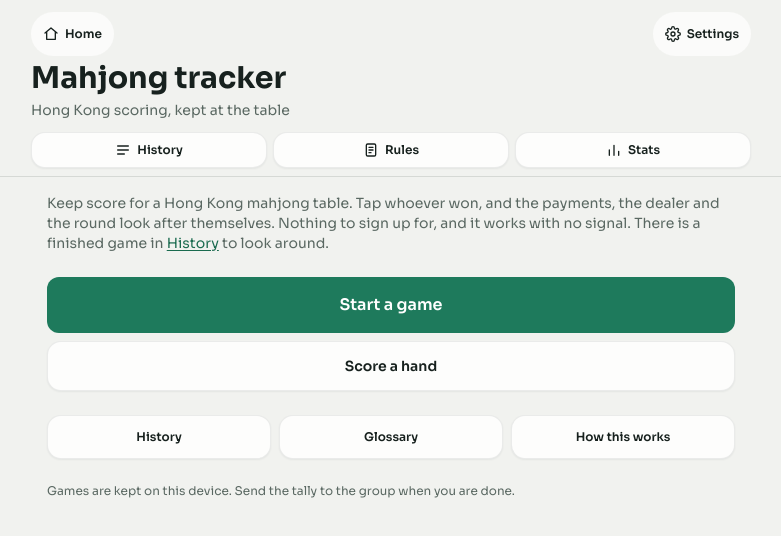
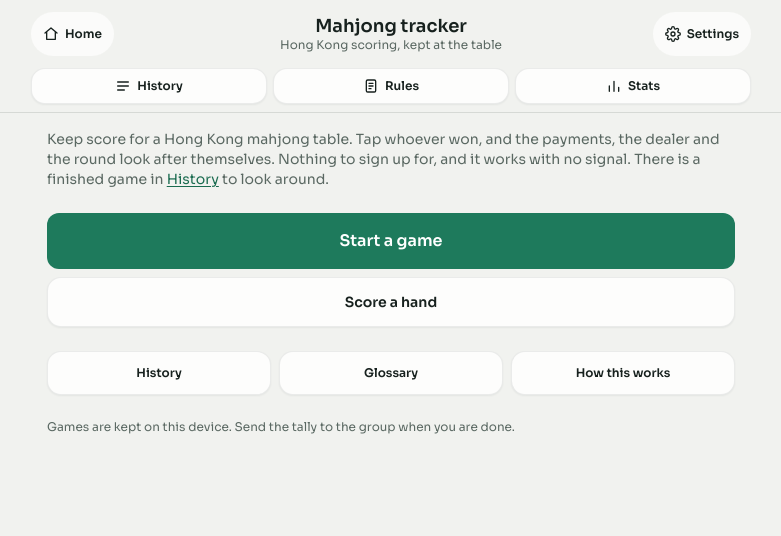
Before and after one commit to andywongad/mahjong-tracker, a Next.js app: page / in a window 1280 px wide. Shown: the top 536 px of the page, without its empty margins (249-1030 px from the left). Built offline with nearby package versions, Linux system fonts and the light colour scheme.

Commit message:
Update AppHeader.tsx

```diff
--- a/components/ui/AppHeader.tsx
+++ b/components/ui/AppHeader.tsx
@@ -80,66 +80,44 @@ export function AppHeader({
         '--bar-muted': 'var(--muted)',
       };
 
-  const titleBlock = (
-    <>
-      <h1
-        className={
-          onFelt
-            ? 'truncate text-base leading-tight font-semibold tablet:text-lg'
-            : 'truncate text-2xl leading-tight font-bold tablet:text-3xl'
-        }
+  return (
+    <header className="sticky top-0 z-30">
+      <div
+        className="pad-safe-top px-4 pb-3"
+        style={barTokens as React.CSSProperties}
       >
+        <div className={wide ? 'page-wide' : 'page-column'}>
+          {/* One arrangement on both tones, so only the colour changes from
+            screen to screen. A grid, not flex: two side tracks of 1fr are
+            equal by definition, which is what puts the title in the true
+            centre whether a side holds two buttons or none. Flex sides grow
+            from different bases, which left it up to 47px off centre.
+
+            The title is 16px on a phone because that is what fits between
+            the buttons: the middle track is 120px wide at 320px, and
+            "Aug 19, 2026" needs 122px at 18px against 108px at 16px. */}
+          <div className="grid grid-cols-[1fr_auto_1fr] items-center gap-2">
+            <div className="flex min-w-0 items-center gap-1">{left}</div>
+
+            <div className="min-w-0 text-center">
+              <h1 className="truncate text-base leading-tight font-semibold tablet:text-lg">
                 {title}
               </h1>
               {subtitle && (
                 <p
-          className={`truncate ${onFelt ? 'text-xs' : 'mt-0.5 text-sm'}`}
+                  className="truncate text-xs"
                   style={{ color: 'var(--bar-muted)' }}
                 >
                   {subtitle}
                 </p>
               )}
-    </>
-  );
+            </div>
 
-  return (
-    <header className="sticky top-0 z-30">
-      <div
-        className={`pad-safe-top px-4 ${onFelt ? 'pb-3' : 'pb-1'}`}
-        style={barTokens as React.CSSProperties}
-      >
-        <div className={wide ? 'page-wide' : 'page-column'}>
-          {onFelt ? (
-            // A grid, not flex: two side tracks of 1fr are equal by
-            // definition, which is what puts the title in the true centre
-            // whether a side holds two buttons or none. Flex sides grow from
-            // different bases, which left it up to 47px off centre.
-            <div className="grid grid-cols-[1fr_auto_1fr] items-center gap-2">
-              <div className="flex min-w-0 items-center gap-1">{left}</div>
-              <div className="min-w-0 text-center">{titleBlock}</div>
             <div className="flex min-w-0 items-center justify-end gap-1">
               {rightSide}
               {onClose && <CloseButton onClose={onClose} label={closeLabel} />}
             </div>
           </div>
-          ) : (
-            // The way the reference does it: the controls are a quiet row of
-            // their own, and the title has the next line to itself at full
-            // size. A big title cannot be centred between two buttons without
-            // being squeezed by them.
-            <>
-              <div className="flex items-center justify-between gap-2">
-                <div className="flex min-w-0 items-center gap-1">{left}</div>
-                <div className="flex min-w-0 items-center justify-end gap-1">
-                  {rightSide}
-                  {onClose && (
-                    <CloseButton onClose={onClose} label={closeLabel} />
-                  )}
-                </div>
-              </div>
-              <div className="min-w-0 pt-1 pb-2">{titleBlock}</div>
-            </>
-          )}
         </div>
       </div>
 
```
Lines whose indentation alone changed are shown as unchanged.
